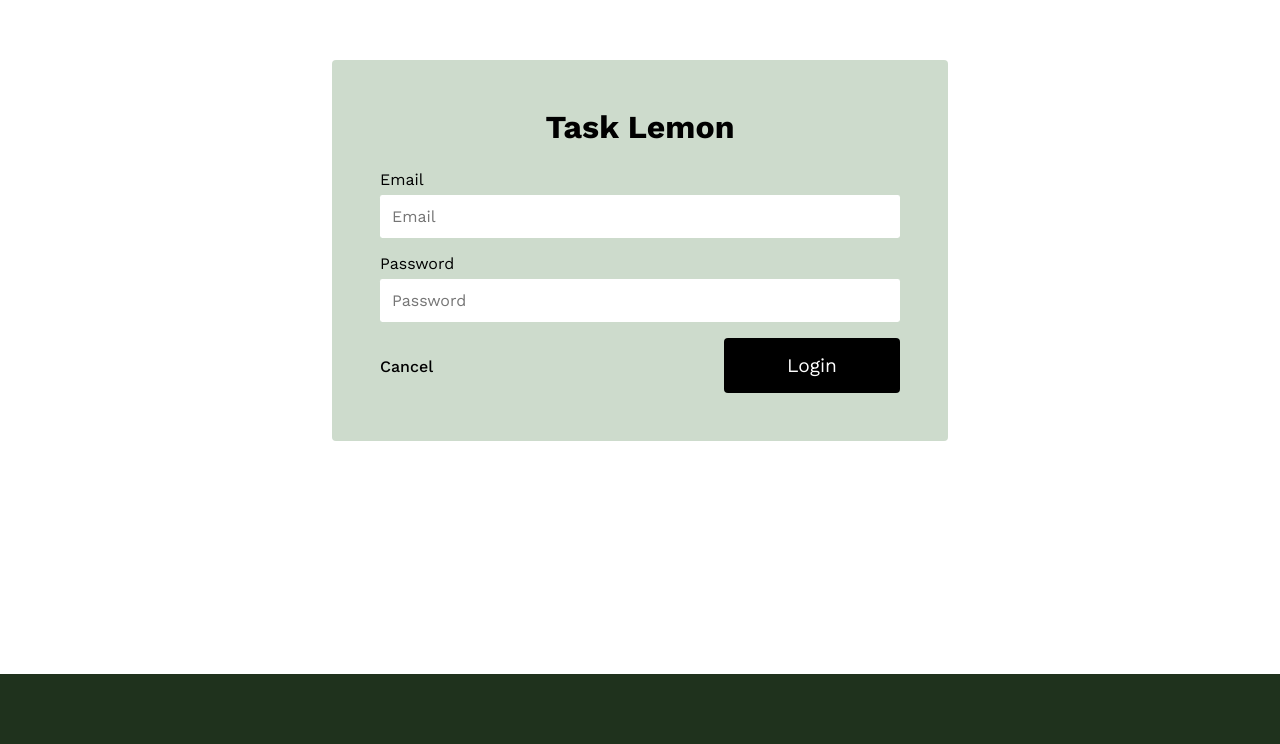
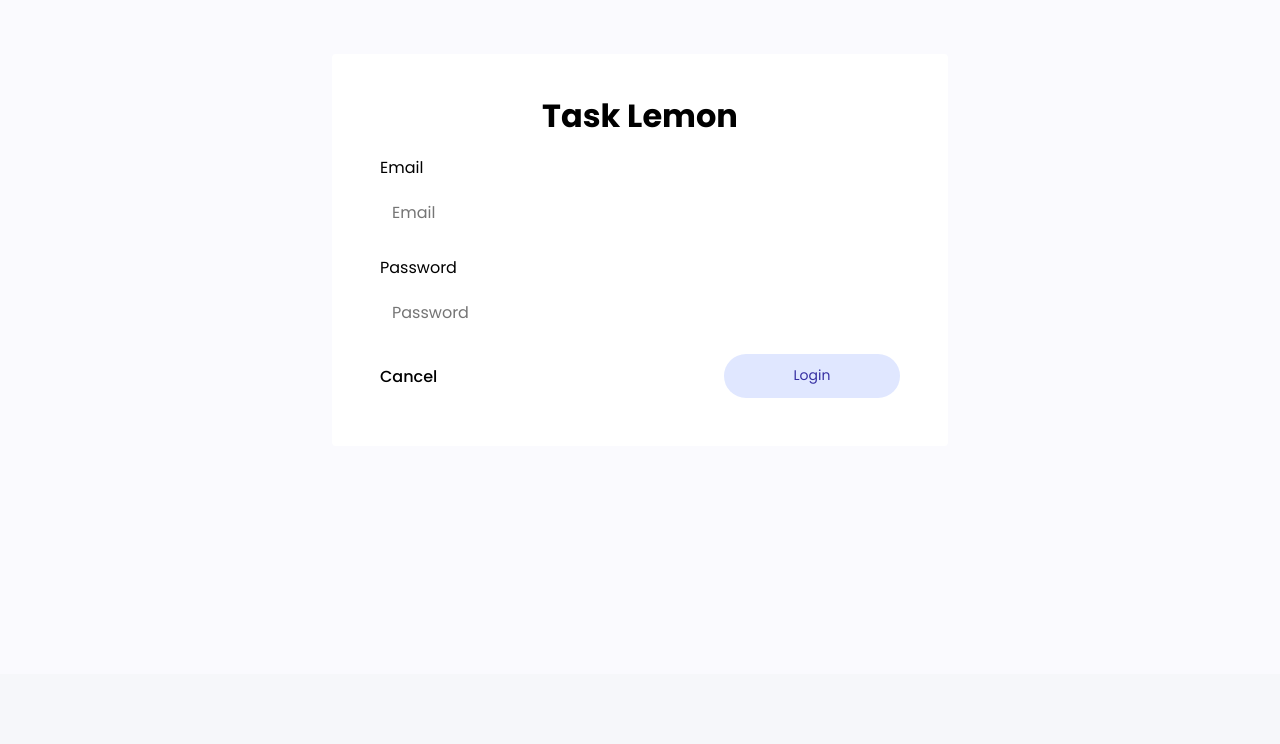
Before and after one commit to 100devs/course-tracker, a React (Create React App) app in the folder packages/client/: page /login in a window 1280 px wide. Shown: the part 150-894 px from the top of the page. Built offline with nearby package versions, Linux system fonts and the light colour scheme; no server answers.

Commit message:
updated colors, fonts, sizing, to match specs
Co-authored-by: Arielle Morabito <relspeedwagon@users.noreply.github.com>
Co-authored-by: Mario De Los Santos <Mario.jdls@gmail.com>
Co-authored-by: Emme Bravo <emmebravo@users.noreply.github.com>

```diff
--- a/packages/client/public/index.html
+++ b/packages/client/public/index.html
@@ -10,6 +10,10 @@
     <link rel="preconnect" href="https://fonts.gstatic.com" crossorigin />
     <link
       href="https://fonts.googleapis.com/css2?family=Work+Sans:wght@400;500;700&display=swap"
+      rel="stylesheet"
+    />
+    <link
+      href="https://fonts.googleapis.com/css2?family=Poppins:wght@400;500;700&display=swap"
       rel="stylesheet"
     />
     <!--
--- a/packages/client/src/App.js
+++ b/packages/client/src/App.js
@@ -16,7 +16,8 @@ const AppContainer = styled.div`
   *:before,
   *:after {
     box-sizing: border-box;
-    font-family: "Work Sans", sans-serif;
+    font-family: "Poppins", sans-serif;
+    line-height: 1.7rem;
   }
 `;
 
--- a/packages/client/src/components/CreatePost.js
+++ b/packages/client/src/components/CreatePost.js
@@ -81,7 +81,7 @@ function CreatePost() {
               className="alt-color"
             />
             <div className="subButtonDiv">
-              <Button value={true} onClick={handleSubmit}>
+              <Button value={true} onClick={handleSubmit} dark>
                 Save Draft
               </Button>
               <Button
--- a/packages/client/src/components/Post.js
+++ b/packages/client/src/components/Post.js
@@ -102,7 +102,9 @@ const Post = ({
             <MarkdownParser markdown={body} />
             {isAdmin && (
               <ButtonDiv justify="flex-end">
-                <Button onClick={(e) => deletePost(e)}>Delete</Button>
+                <Button dark onClick={(e) => deletePost(e)}>
+                  Delete
+                </Button>
                 <Button
                   onClick={() => setIsEdit((prevState) => !prevState)}
                   margin="0 0 0 1.5rem"
--- a/packages/client/src/components/styled/Button.js
+++ b/packages/client/src/components/styled/Button.js
@@ -1,22 +1,25 @@
 import styled from "styled-components";
 
 const Button = styled.button.attrs((props) => ({
-  fontSize: props.fontSize || "1.2rem",
+  fontSize: props.fontSize || ".875rem",
   size: props.size || "8rem",
-  background: props.background || props.theme.color.primary,
+  background: props.background,
   hoverBG: props.hoverBG || props.theme.color.bgHover,
   margin: props.margin || "0",
 }))`
-  border-radius: 0.25rem;
-  width: ${(props) => props.size};
-  background-color: ${(props) => props.background};
-  color: ${(props) => props.theme.color.buttonText};
+  border-radius: 2rem;
+  min-width: ${(props) => props.size};
+  background-color: ${(props) =>
+    props.dark ? props.theme.color.buttonDark : props.theme.color.buttonLight};
+  color: ${(props) =>
+    props.dark
+      ? props.theme.color.buttonTextDark
+      : props.theme.color.buttonTextLight};
   font-size: ${(props) => props.fontSize};
-  border: none;
-  padding: 1rem 0;
+  border: 0;
+  padding: 0.5rem 2rem;
   margin: ${(props) => props.margin};
   &:hover {
-    background-color: ${(props) => props.hoverBG};
     cursor: pointer;
   }
   @media (max-width: 500px) {
--- a/packages/client/src/components/styled/FooterDiv.js
+++ b/packages/client/src/components/styled/FooterDiv.js
@@ -1,12 +1,12 @@
 import styled from "styled-components";
 
 const FooterDiv = styled.footer`
-  background-color: ${(props) => props.theme.color.bgTertiary};
+  background-color: ${(props) => props.theme.color.bgSecondary};
   padding: 4.5rem 1.5rem 1.5rem;
   margin-top: 1.5rem;
   display: flex;
   flex-direction: column;
-  color: ${(props) => props.theme.color.textLight};
+  color: ${(props) => props.theme.color.textDark};
   .flex {
     display: flex;
   }
--- a/packages/client/src/components/styled/Form.js
+++ b/packages/client/src/components/styled/Form.js
@@ -5,7 +5,7 @@ const Form = styled.form.attrs((props) => ({
   marginTop: props.marginTop || "0",
 }))`
   margin-top: ${(props) => props.marginTop};
-  border-radius: 0.25rem;
+  border-radius: 1rem;
   height: ${(props) => props.height};
   background-color: ${(props) => props.theme.color.bgPrimary};
   width: 75%;
--- a/packages/client/src/components/styled/NavStyle.js
+++ b/packages/client/src/components/styled/NavStyle.js
@@ -4,7 +4,8 @@ export const Wrapper = styled.div`
   z-index: 1000000;
   width: 100%;
   position: fixed;
-  background: ${(props) => props.theme.color.bgSecondary};
+  box-shadow: 0 0 25px rgba(140, 152, 164, 0.25);
+  background: ${(props) => props.theme.color.bgPrimary};
   padding: 2rem 3rem;
   display: flex;
   align-items: center;
@@ -19,7 +20,7 @@ export const Wrapper = styled.div`
   }
   .textLogo text {
     fill: ${(props) => props.theme.color.primary};
-    font-family: WorkSans-Bold, Work Sans;
+    font-family: "WorkSans-Bold", "Work Sans", sans-serif;
     font-size: 7px;
     font-weight: 700;
   }
--- a/packages/client/src/components/styled/PostHeader.js
+++ b/packages/client/src/components/styled/PostHeader.js
@@ -1,7 +1,7 @@
 import styled from "styled-components";
 
 const PostHeader = styled.div`
-  border-radius: 0.25rem;
+  border-radius: 1rem;
   text-align: left;
   background-color: ${(props) => props.theme.color.bgPrimary};
   padding: 2rem;
@@ -14,7 +14,9 @@ const PostHeader = styled.div`
   }
   h2 {
     font-size: 2rem;
+    font-weight: bold;
     margin: 0;
+    color: ${(props) => props.theme.color.textDark};
   }
   svg {
     width: 2.5rem;
--- a/packages/client/src/components/styled/Theme.js
+++ b/packages/client/src/components/styled/Theme.js
@@ -7,18 +7,21 @@ const theme = {
     secondary: "#096536",
     tertiary: "#4E4B4C",
 
-    bgPrimary: "#CDDBCC",
-    bgSecondary: "#EFFBEE",
-    bgTertiary: "#1f321d",
+    buttonDark: "#6366f1",
+    buttonLight: "#e0e7ff",
+    buttonTextDark: "white",
+    buttonTextLight: "#3730a3",
+
+    bgPrimary: "#FFF",
+    bgSecondary: "#f6f7fa",
+    bgTertiary: "#e0e7ff",
 
     accent: "#B1BD55",
 
     textPrimary: "#000000",
     textLight: "#EFFBEE",
-    textDark: "#1f321d",
+    textDark: "#2d3748",
 
-    bgHover: "#3D3D3D",
-    buttonText: "white",
     error: "#ee5f5f",
   },
 };
--- a/packages/client/src/index.js
+++ b/packages/client/src/index.js
@@ -11,6 +11,7 @@ body {
   font-family: -apple-system, BlinkMacSystemFont, 'Segoe UI', 'Roboto', 'Oxygen', 'Ubuntu', 'Cantarell', 'Fira Sans', 'Droid Sans', 'Helvetica Neue', sans-serif;
   -webkit-font-smoothing: antialiased;
   -moz-osx-font-smoothing: grayscale;
+  background: #FAFAFE;
 }
 
 code {
```
Also changed, not shown: packages/client/src/assets/task-lemon-txt-logo.svg.
